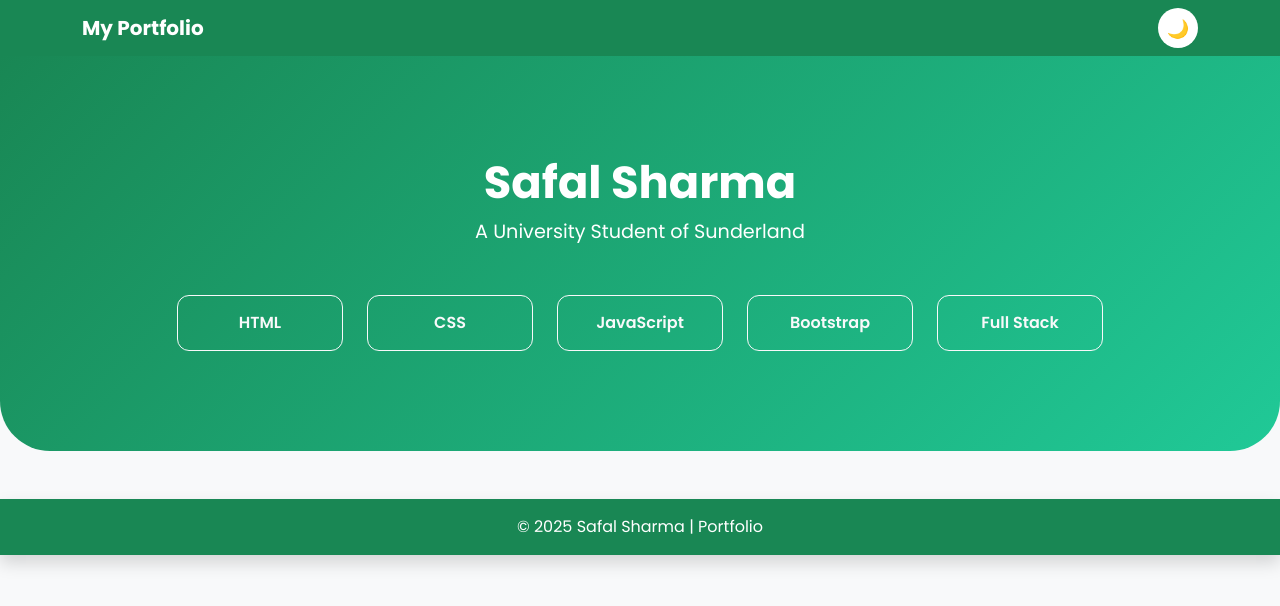
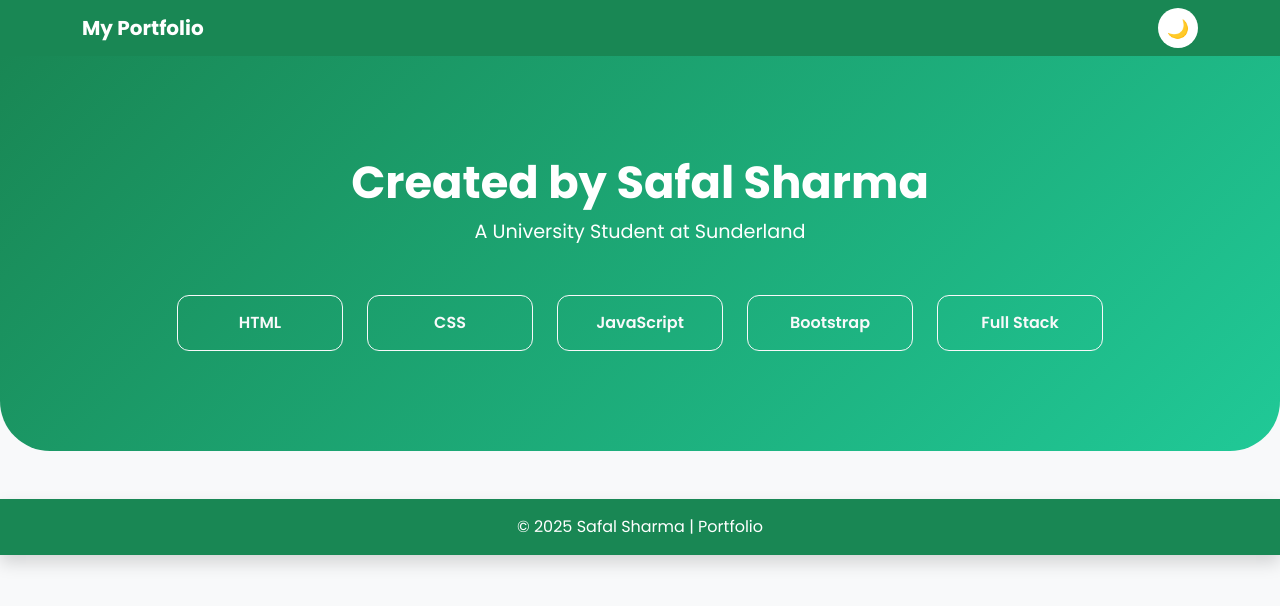
Before and after one commit to balkrishna-123/balkrishna-123.github.io, a plain HTML site: page index.html in a window 1280 px wide. Drawn offline with nearby package versions, Linux system fonts and the light colour scheme.

Commit message:
Update index.html

```diff
--- a/index.html
+++ b/index.html
@@ -125,8 +125,8 @@
 
   <!-- Home Section -->
   <section id="home" class="active text-center">
-    <h1>Safal Sharma</h1>
-    <p class="lead">A University Student of Sunderland</p>
+    <h1> Created by Safal Sharma</h1>
+    <p class="lead">A University Student at Sunderland</p>
 
     <div class="container mt-5">
       <div class="row g-4 justify-content-center">
```
